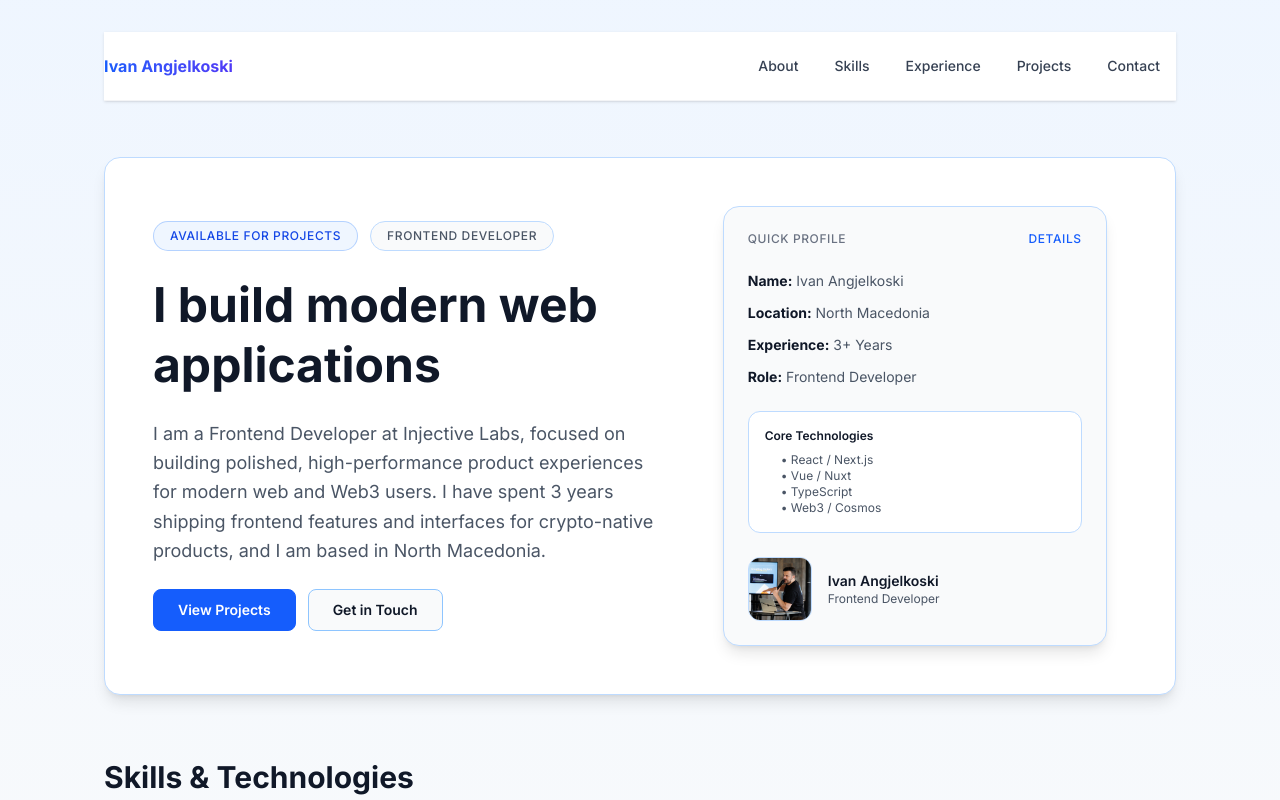
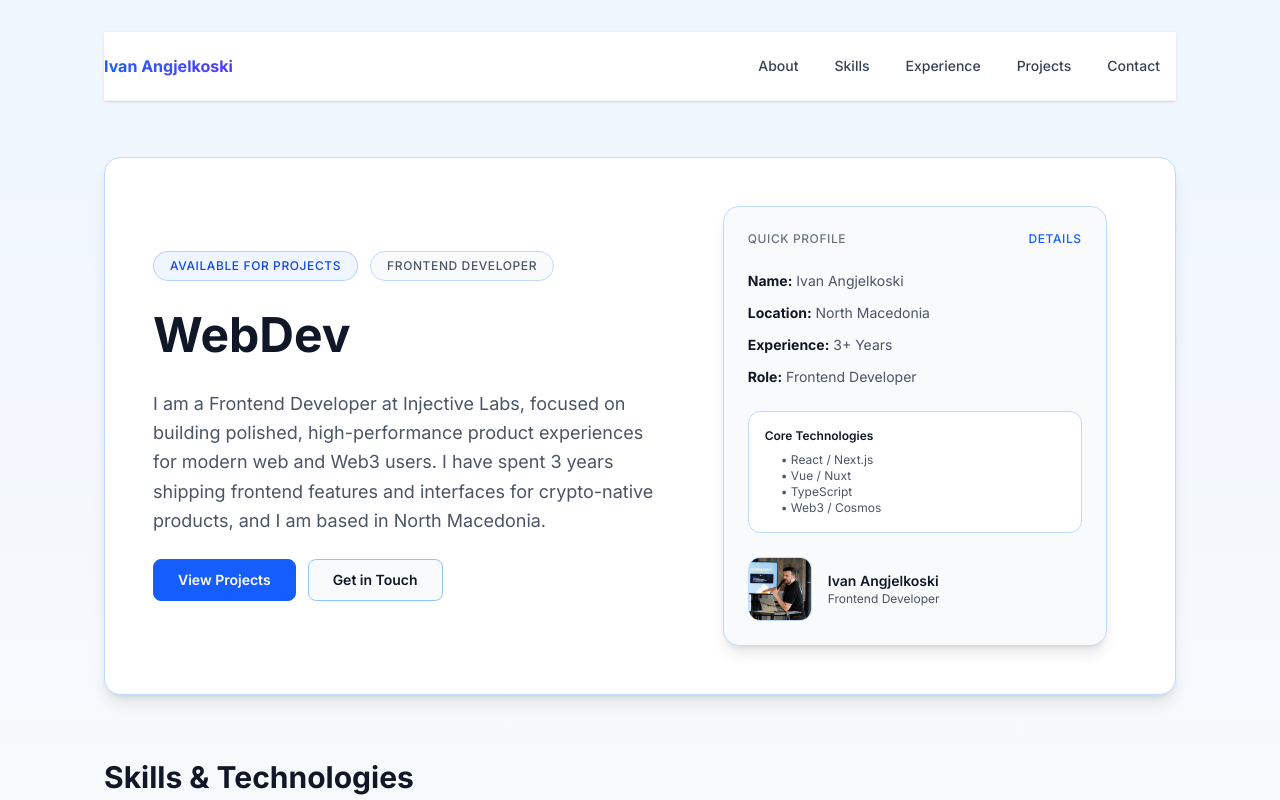
Before and after one commit to ivan-angjelkoski/ivan-angjelkoski-com, a Nuxt app: page / in a window 1280 px wide. Shown: the top 800 px of the page. Built offline with nearby package versions, Linux system fonts and the light colour scheme.

Commit message:
Changed title to WebDev
Co-authored-by: ivan-angjelkoski <ivan-angjelkoski@users.noreply.github.com>

```diff
--- a/app/pages/index.vue
+++ b/app/pages/index.vue
@@ -194,7 +194,7 @@ const navLinks = [
             </span>
           </div>
           <h1 class="text-4xl font-bold leading-tight text-gray-900 md:text-5xl dark:text-white">
-            I build modern web applications
+            WebDev
           </h1>
           <p class="max-w-2xl text-lg leading-relaxed text-gray-600 dark:text-gray-300">
             I am a Frontend Developer at Injective Labs, focused on building polished,
```
